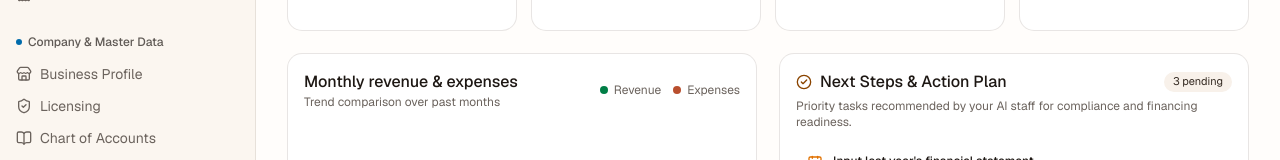
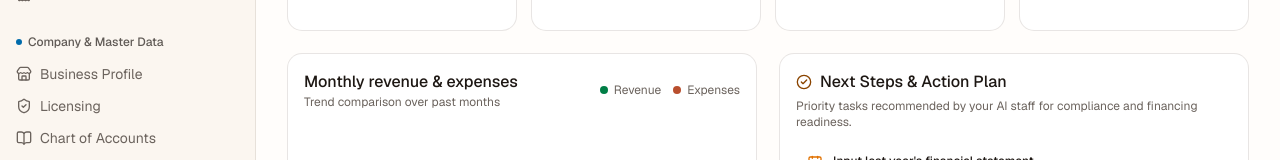
Before and after one commit to okihita/nata, a Next.js app in the folder web/: page /dashboard in a window 1280 px wide. Shown: the part 302-462 px from the top of the page. Built offline with nearby package versions, Linux system fonts and the light colour scheme.

Commit message:
refactor(dashboard): remove pending count badge from action plan header

```diff
--- a/web/src/app/(app)/dashboard/page.tsx
+++ b/web/src/app/(app)/dashboard/page.tsx
@@ -31,7 +31,6 @@ import {
 
 import { PageHeader } from "@/components/app-sidebar";
 import { EmptyState } from "@/components/empty-state";
-import { Badge } from "@/components/ui/badge";
 import { Button } from "@/components/ui/button";
 import {
   Card,
@@ -408,15 +407,10 @@ export default function DashboardPage() {
         <Card className="flex flex-col border-border justify-between">
           <div>
             <CardHeader className="pb-3">
-              <div className="flex items-center justify-between">
-                <CardTitle className="text-base flex items-center gap-2">
-                  <CheckCircle2 className="size-4 text-primary" />
-                  <span>{copy.dashboard.todoTitle}</span>
-                </CardTitle>
-                <Badge variant="secondary" className="text-[11px] font-normal">
-                  {copy.dashboard.todoPending(pendingTodos.length)}
-                </Badge>
-              </div>
+              <CardTitle className="text-base flex items-center gap-2">
+                <CheckCircle2 className="size-4 text-primary" />
+                <span>{copy.dashboard.todoTitle}</span>
+              </CardTitle>
               <CardDescription className="text-xs">
                 {copy.dashboard.todoSubtitle}
               </CardDescription>
```
